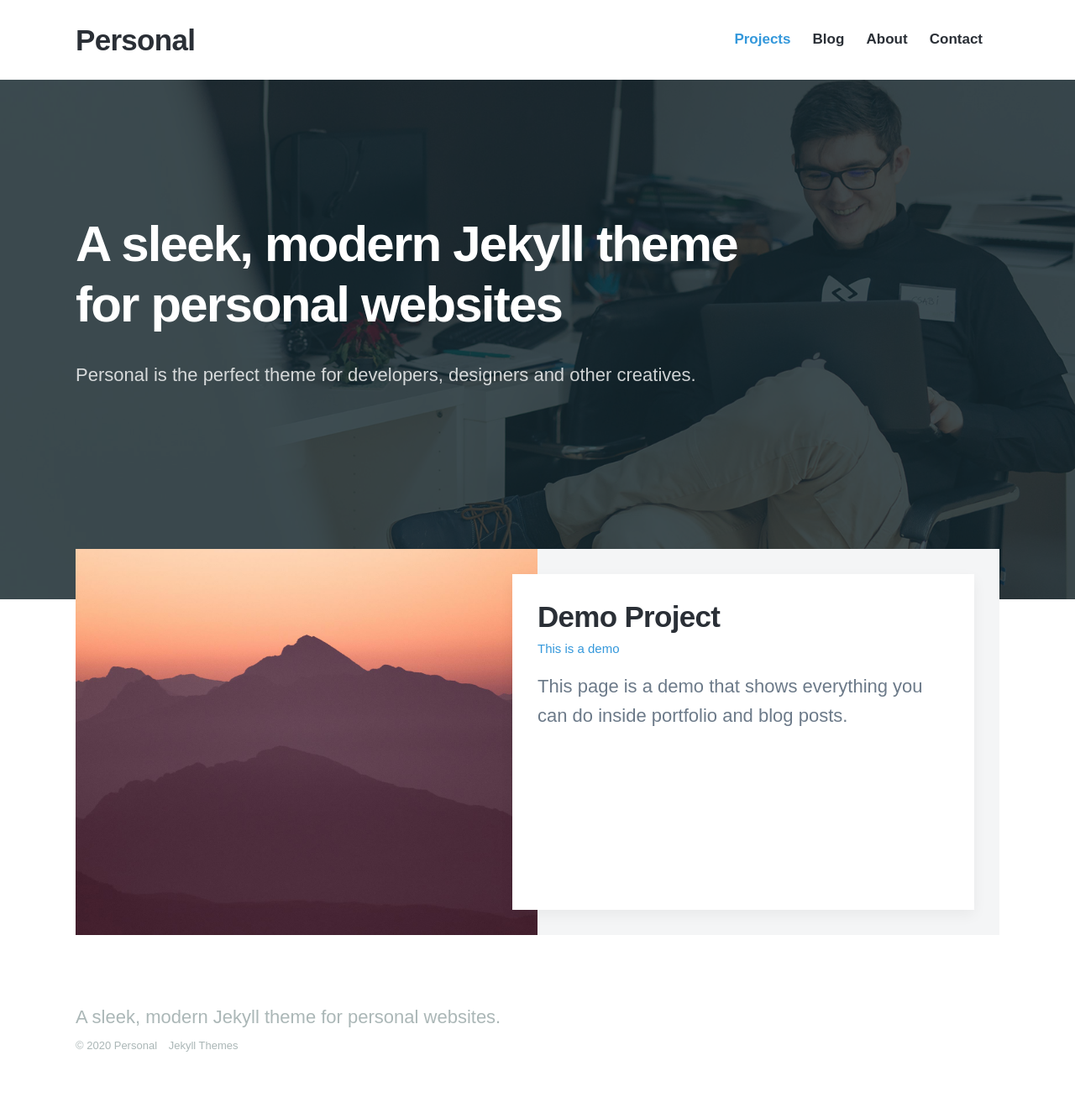
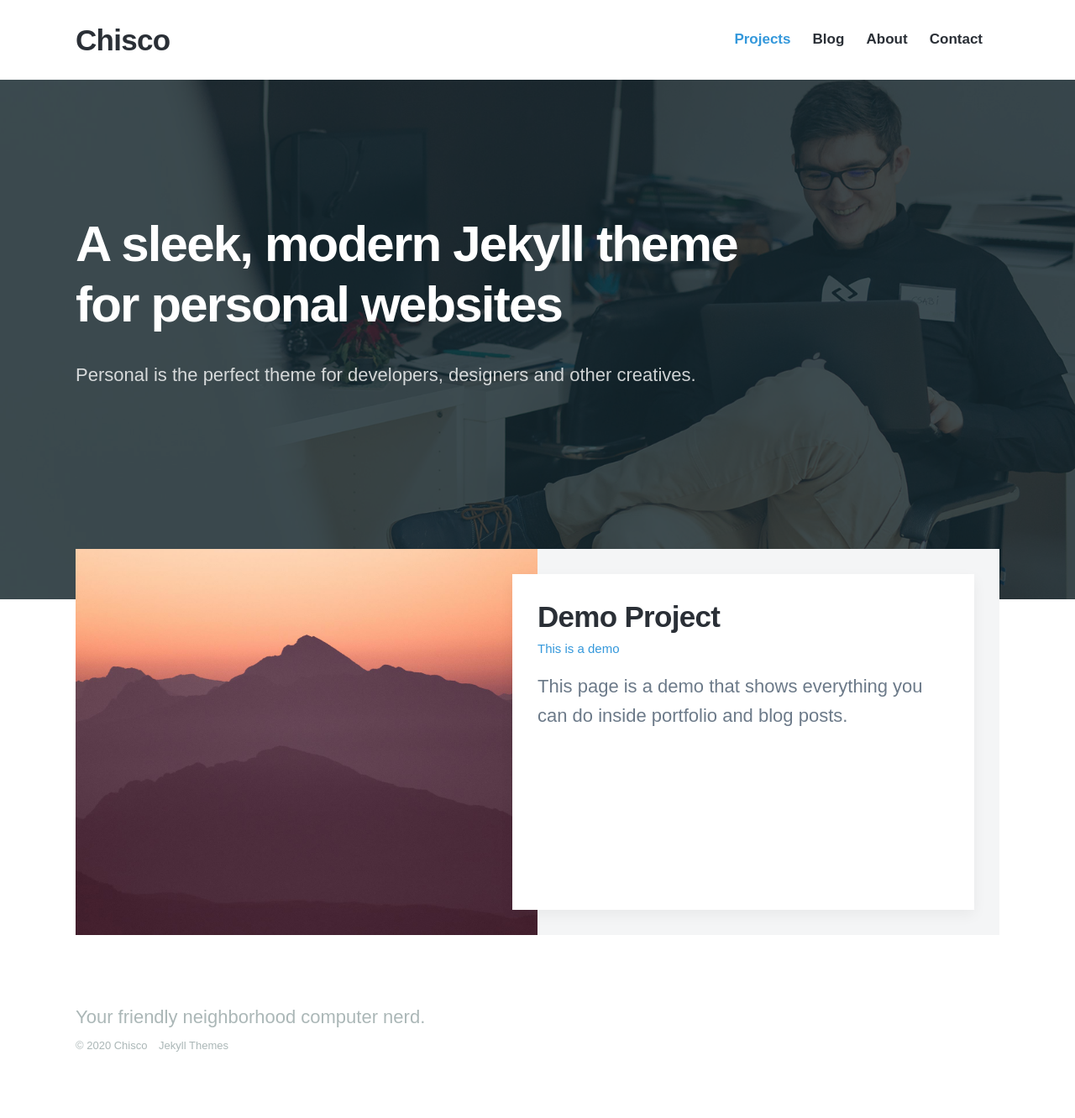
Before and after one commit to therealchisco/therealchisco.github.io, a Jekyll site: the page built from index.html, in a window 1280 px wide. Shown: the whole page at 84% size. Built offline with Jekyll 4.4.1, drawn with Linux system fonts in a browser that asks for light colours; nearby versions of some CDN libraries; some web fonts are replaced.

Commit message:
Chainging title and tagline

```diff
--- a/_data/settings.yml
+++ b/_data/settings.yml
@@ -1,5 +1,5 @@
 basic_settings:
-  site_title: Personal
+  site_title: Chisco
   favicon_image: /images/favicon.png
 
 header_settings:
@@ -18,7 +18,7 @@ menu_settings:
       url: '/contact'
 
 footer_settings:
-  footer_tagline: A sleek, modern Jekyll theme for personal websites.
+  footer_tagline: Your friendly neighborhood computer nerd.
 
 hero_settings:
   overlay_opacity: 0.8
```
Also changed, not shown: _README.md (line endings or trailing spaces).
